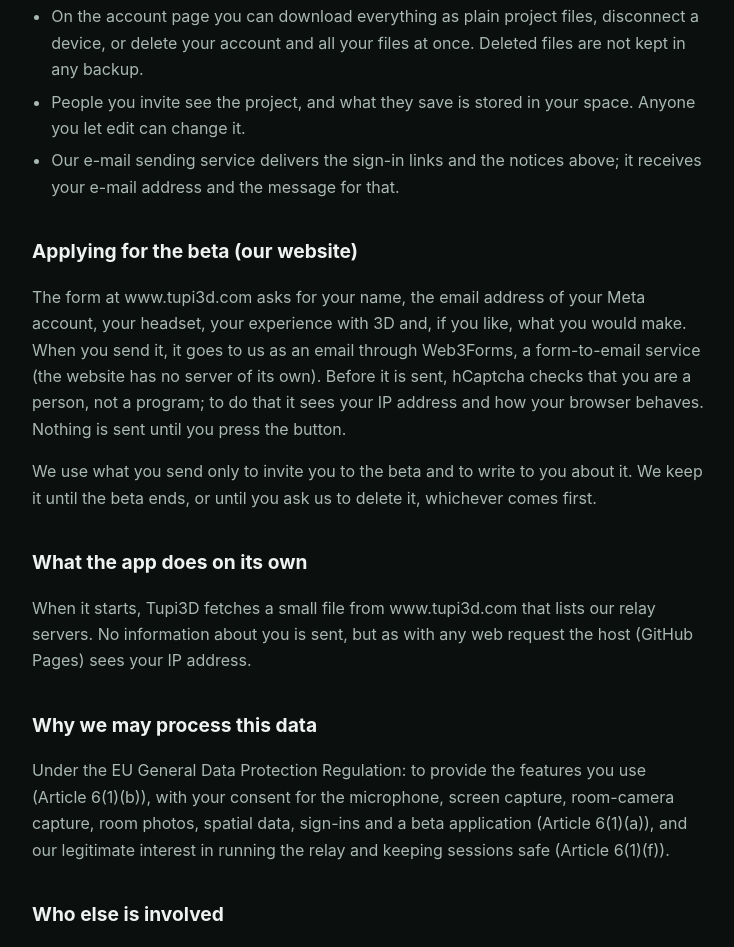
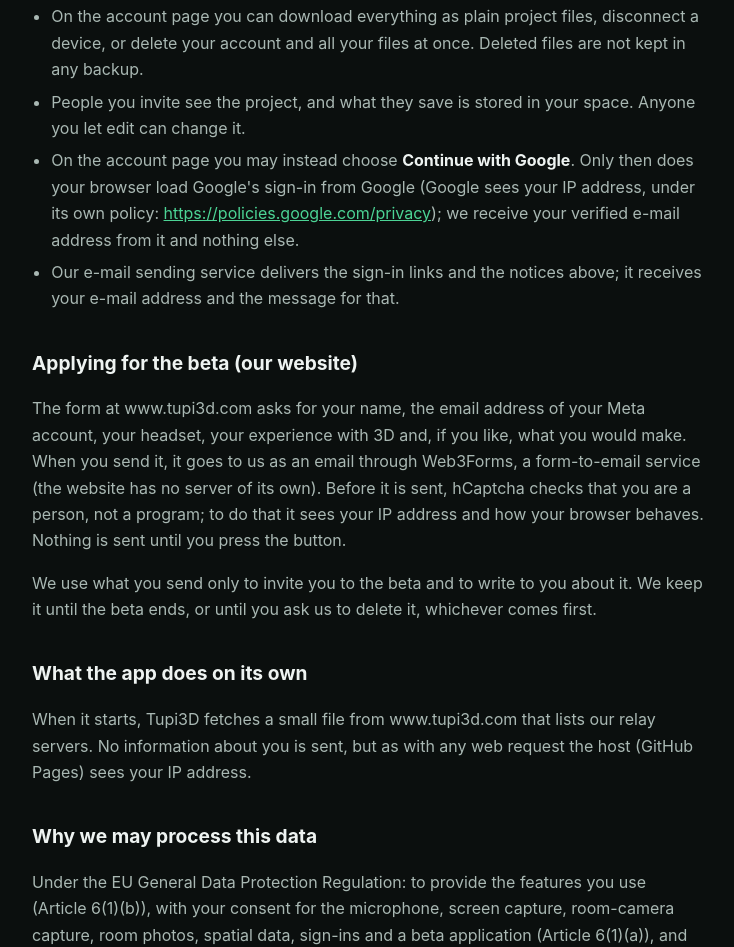
Before and after one commit to andrekling/tupi3d-website, a plain HTML site: page privacy.html in a window 1280 px wide. Shown: the part 6311-7258 px from the top of the page, without its empty margins (272-1006 px from the left). Drawn offline with Linux system fonts and the light colour scheme.

Commit message:
Privacy policy: Google sign-in on the Tupi cloud account page

```diff
--- a/privacy.html
+++ b/privacy.html
@@ -116,6 +116,7 @@
 <li>A project that nobody has opened or saved for <strong>30 days is deleted</strong>. We e-mail you 10 days before, 5 days before, and when it is deleted. Opening or saving it keeps it.</li>
 <li>On the account page you can download everything as plain project files, disconnect a device, or delete your account and all your files at once. Deleted files are not kept in any backup.</li>
 <li>People you invite see the project, and what they save is stored in your space. Anyone you let edit can change it.</li>
+<li>On the account page you may instead choose <strong>Continue with Google</strong>. Only then does your browser load Google's sign-in from Google (Google sees your IP address, under its own policy: <a href="https://policies.google.com/privacy">https://policies.google.com/privacy</a>); we receive your verified e-mail address from it and nothing else.</li>
 <li>Our e-mail sending service delivers the sign-in links and the notices above; it receives your e-mail address and the message for that.</li>
 </ul>
 <h2 id="beta">Applying for the beta (our website)</h2>
```
